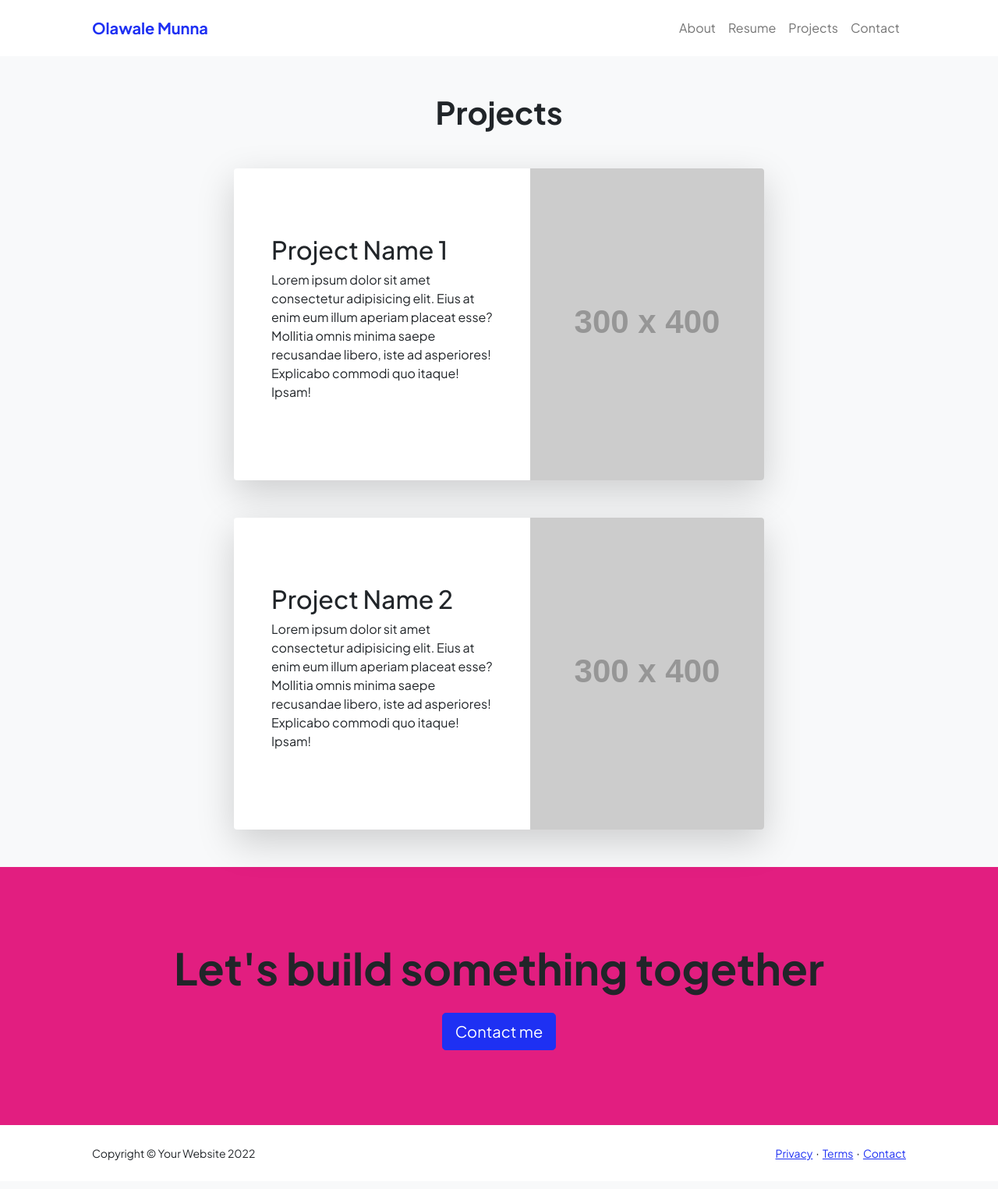
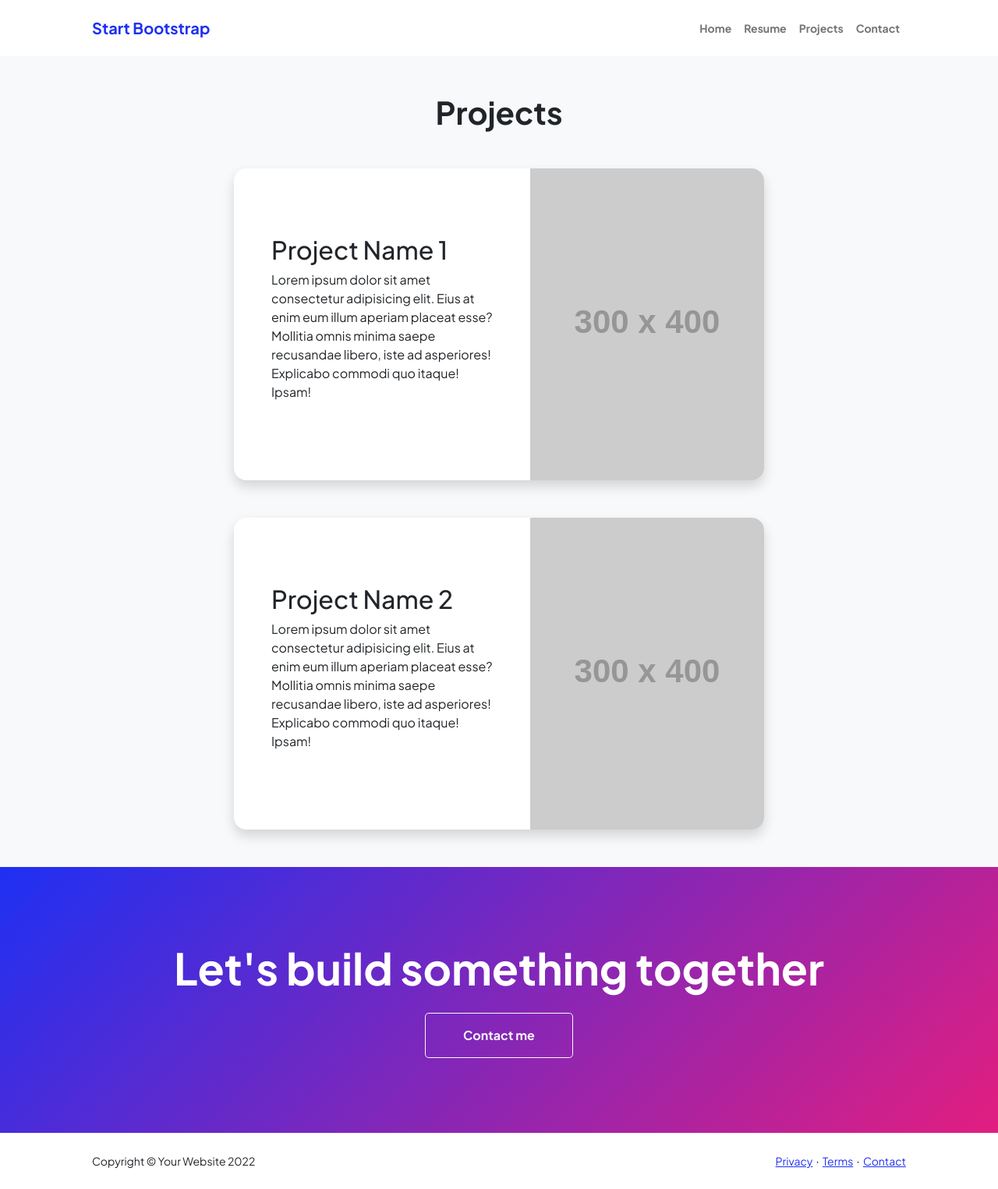
Before and after one commit to StartBootstrap/startbootstrap-personal, a website: page src/pug/projects.pug in a window 1280 px wide. Shown: the whole page at 78% size. Drawn offline with nearby package versions, Linux system fonts and the light colour scheme; files that its build step writes are made by us from their sources; placeholder pictures from the web are drawn by us.

Commit message:
style adjustment
some style adjustments for the inner pages and navigation

```diff
--- a/src/pug/contact.pug
+++ b/src/pug/contact.pug
@@ -28,9 +28,9 @@ html(lang='en')
                 .container.px-5
 
                     // Contact form
-                    .bg-light.rounded-3.py-5.px-4.px-md-5
+                    .bg-light.rounded-4.py-5.px-4.px-md-5
                         .text-center.mb-5
-                            .feature.bg-primary.bg-gradient.text-white.rounded-3.mb-3
+                            .feature.bg-primary.bg-gradient-primary-to-secondary.text-white.rounded-3.mb-3
                                 i.bi.bi-envelope
                             h1.fw-bolder Get in touch
                             p.lead.fw-normal.text-muted.mb-0 I'd love to hear from you
--- a/src/pug/includes/navbar.pug
+++ b/src/pug/includes/navbar.pug
@@ -1,13 +1,13 @@
 nav.navbar.navbar-expand-lg.navbar-light.bg-white.py-3
     .container.px-5
         a.navbar-brand(href='index.html')
-            span.fw-bolder.text-primary Olawale Munna
+            span.fw-bolder.text-primary Start Bootstrap
         button.navbar-toggler(type='button', data-bs-toggle='collapse', data-bs-target='#navbarSupportedContent', aria-controls='navbarSupportedContent', aria-expanded='false', aria-label='Toggle navigation')
             span.navbar-toggler-icon
         #navbarSupportedContent.collapse.navbar-collapse
-            ul.navbar-nav.ms-auto.mb-2.mb-lg-0
+            ul.navbar-nav.ms-auto.mb-2.mb-lg-0.small.fw-bolder
                 li.nav-item
-                    a.nav-link(href='index.html') About
+                    a.nav-link(href='index.html') Home
                 li.nav-item
                     a.nav-link(href='resume.html') Resume
                 li.nav-item
--- a/src/pug/projects.pug
+++ b/src/pug/projects.pug
@@ -32,7 +32,7 @@ html(lang='en')
                         .col-xxl-7.col-xl-8.col-lg-10
 
                             // Project Card 1
-                            .card.overflow-hidden.shadow-lg.border-0.mb-5
+                            .card.overflow-hidden.shadow.rounded-4.border-0.mb-5
                                 .card-body.p-0
                                     .d-flex.align-items-center
                                         .p-5
@@ -41,7 +41,7 @@ html(lang='en')
                                         img.img-fluid(src='https://dummyimage.com/300x400/343a40/6c757d', alt='...')
 
                             // Project Card 2
-                            .card.overflow-hidden.shadow-lg.border-0
+                            .card.overflow-hidden.shadow.rounded-4.border-0
                                 .card-body.p-0
                                     .d-flex.align-items-center
                                         .p-5
@@ -50,11 +50,11 @@ html(lang='en')
                                         img.img-fluid(src='https://dummyimage.com/300x400/343a40/6c757d', alt='...')
 
             // Call to action section
-            section.py-5.bg-secondary
+            section.py-5.bg-gradient-primary-to-secondary.text-white
                 .container.px-5.my-5
                     .text-center
                         h2.display-4.fw-bolder.mb-4 Let's build something together
-                        a.btn.btn-lg.btn-primary(href='contact.html') Contact me
+                        a.btn.btn-outline-light.btn-lg.px-5.py-3.fs-6.fw-bolder(href='contact.html') Contact me
 
         // Footer
         include includes/footer.pug
--- a/src/scss/styles.scss
+++ b/src/scss/styles.scss
@@ -11,6 +11,8 @@ $enable-negative-margins: true;
 $font-family-sans-serif: 'Plus Jakarta Sans';
 
 $font-weight-light: 200;
+
+$border-radius-xl: 1rem;
 
 // Import Bootstrap
 @import "bootstrap/scss/bootstrap.scss";
@@ -123,3 +125,7 @@ html {
     -webkit-background-clip: text;
     -webkit-text-fill-color: transparent;
 }
+
+.rounded-4 {
+    border-radius: $border-radius-xl !important;
+}
```
Also changed, not shown: src/pug/resume.pug (+5 -5 lines), dist/contact.html, dist/css/styles.css, dist/index.html, dist/projects.html, dist/resume.html.
